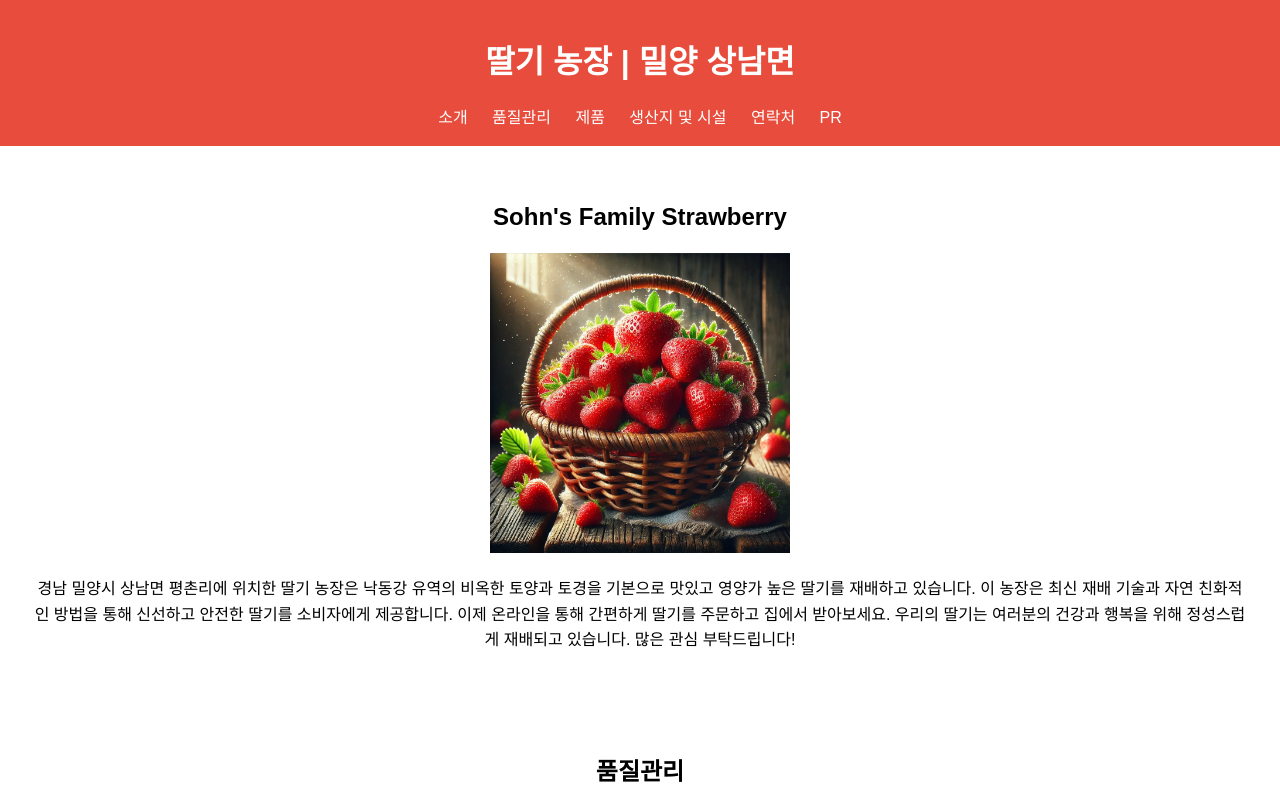
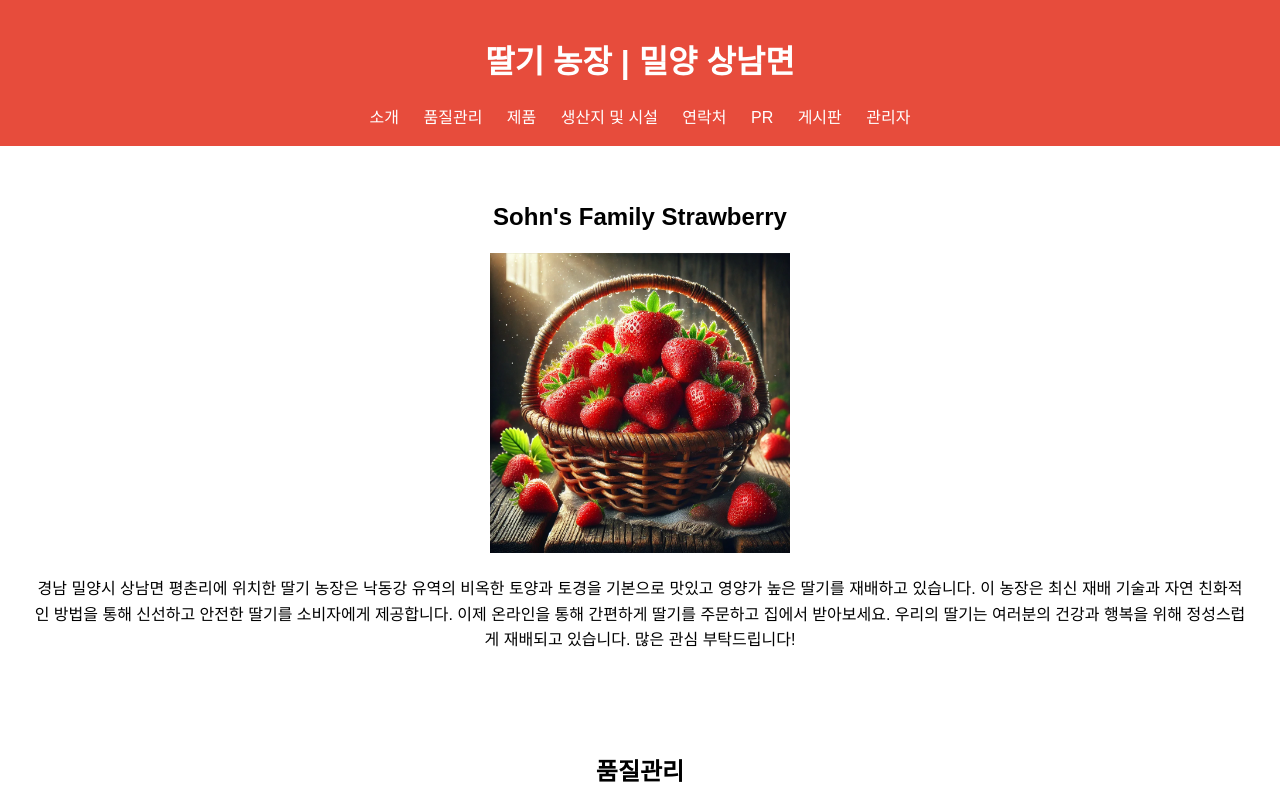
Before and after one commit to HeeDeukSon/Strawberry, a plain HTML site: page index.html in a window 1280 px wide. Shown: the top 800 px of the page. Drawn offline with Linux system fonts and the light colour scheme.

Commit message:
1차 업그레이드
게시판 추가

```diff
--- a/index.html
+++ b/index.html
@@ -17,6 +17,8 @@
             <a href="#place"> 생산지 및 시설 </a>
             <a href="#contact">연락처 </a>
             <a href="#pr">PR</a>
+            <a href="cmdW.html">게시판 </a>
+            <a href="#pr">관리자 </a>
         </nav>
     </header>
 
```
